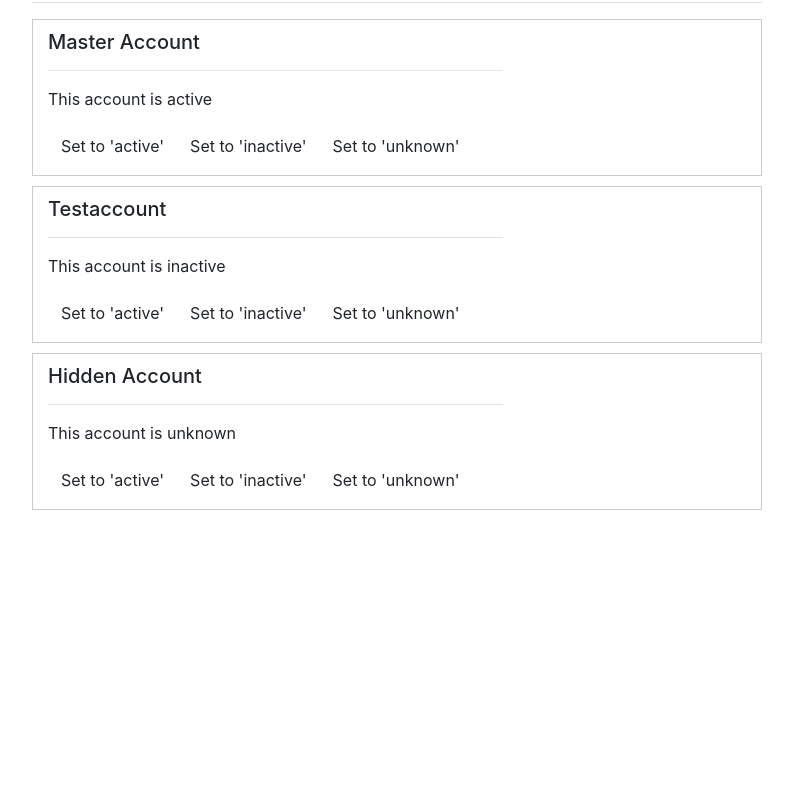
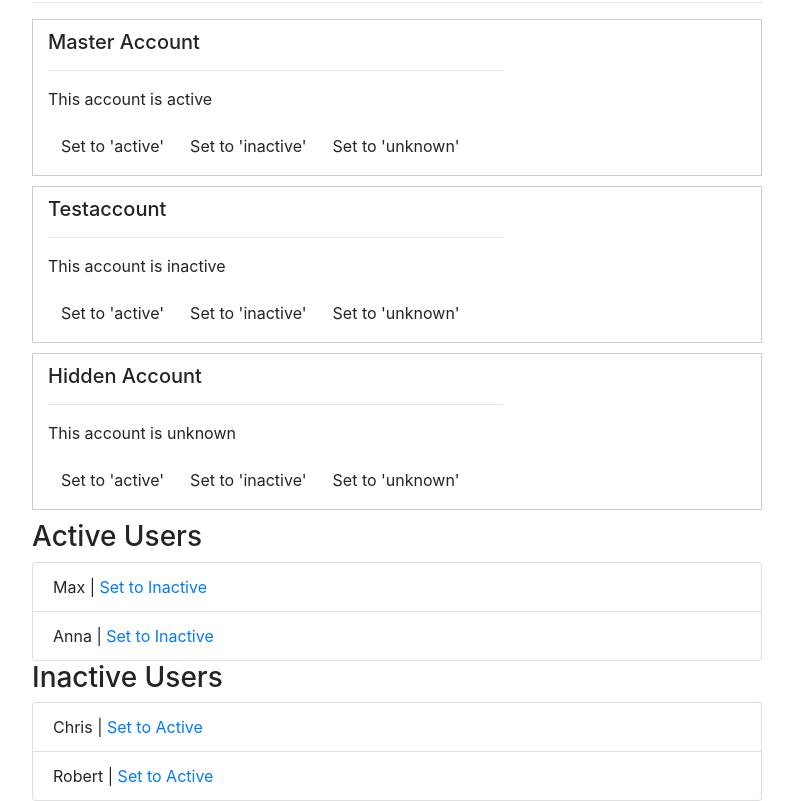
Before and after one commit to BrandConstantin/angular, an Angular app in the folder cursoAngular9ServicesAndDependencyInjection/: page / in a window 1280 px wide. Shown: the part 222-1023 px from the top of the page, without its empty margins (53-846 px from the left). Before the commit the page ends 800 px from the top, so only its background shows below. Built offline with nearby package versions, Linux system fonts and the light colour scheme.

Commit message:
exercise 4

```diff
--- /dev/null
+++ b/cursoAngular9ServicesAndDependencyInjection/src/app/active-users/active-users.component.html
@@ -0,0 +1,8 @@
+<h3>Active Users</h3>
+<ul class="list-group">
+  <li
+    class="list-group-item"
+    *ngFor="let user of users; let i = index">
+    {{ user }} | <a href="#" (click)="onSetToInactive(i)">Set to Inactive</a>
+  </li>
+</ul>
--- /dev/null
+++ b/cursoAngular9ServicesAndDependencyInjection/src/app/active-users/active-users.component.ts
@@ -0,0 +1,21 @@
+import { Component, EventEmitter, Input, OnInit, Output } from '@angular/core';
+import { UsersService } from '../users.service';
+
+@Component({
+  selector: 'app-active-users',
+  templateUrl: './active-users.component.html',
+  styleUrls: ['./active-users.component.css']
+})
+export class ActiveUsersComponent implements OnInit {
+  users: string[];
+
+  constructor(private userService: UsersService){}
+
+  ngOnInit(){
+    this.users = this.userService.activeUsers;
+  }
+
+  onSetToInactive(id: number) {
+    this.userService.setToInactive(id);
+  }
+}
--- a/cursoAngular9ServicesAndDependencyInjection/src/app/app.component.html
+++ b/cursoAngular9ServicesAndDependencyInjection/src/app/app.component.html
@@ -9,4 +9,16 @@
         [id]="i"></app-account>
     </div>
   </div>
+
+  <div class="row">
+    <div class="col-xs-12 col-md-8 col-md-offset-2">
+      <app-active-users></app-active-users>
+      <app-inactive-users></app-inactive-users>
+    </div>
+    <!--
+      Optimize this app by adding a UsersService which manages the active and inactive users.
+
+      Also add a CounterService which counts the number of active->inactive and inactive->active actions.
+    -->
+  </div>
 </div>
--- a/cursoAngular9ServicesAndDependencyInjection/src/app/app.component.ts
+++ b/cursoAngular9ServicesAndDependencyInjection/src/app/app.component.ts
@@ -1,11 +1,12 @@
 import { Component, OnInit } from '@angular/core';
 import { AccountsService } from './accounts.service';
+import { UsersService } from './users.service';
 
 @Component({
   selector: 'app-root',
   templateUrl: './app.component.html',
   styleUrls: ['./app.component.css'],
-  // providers: [AccountsService]
+  providers: [UsersService]
 })
 export class AppComponent implements OnInit {
   accounts: {name: string, status: string}[] = [];
--- /dev/null
+++ b/cursoAngular9ServicesAndDependencyInjection/src/app/count.service.ts
@@ -0,0 +1,14 @@
+export class CountService{
+    activeToInactiveCounter = 0;
+    inactiveToACtiveCounter = 0;
+
+    incrementACtiveToInactive(){
+        this.activeToInactiveCounter++;
+        console.log("Act to Ina " + this.activeToInactiveCounter);
+    }
+
+    incrementInactiveToActive(){
+        this.inactiveToACtiveCounter++;
+        console.log("Ina to act " + this.inactiveToACtiveCounter);
+    }
+}
--- /dev/null
+++ b/cursoAngular9ServicesAndDependencyInjection/src/app/inactive-users/inactive-users.component.html
@@ -0,0 +1,8 @@
+<h3>Inactive Users</h3>
+<ul class="list-group">
+  <li
+    class="list-group-item"
+    *ngFor="let user of users; let i = index">
+    {{ user }} | <a href="#" (click)="onSetToActive(i)">Set to Active</a>
+  </li>
+</ul>
--- /dev/null
+++ b/cursoAngular9ServicesAndDependencyInjection/src/app/inactive-users/inactive-users.component.ts
@@ -0,0 +1,21 @@
+import { Component, EventEmitter, Input, OnInit, Output } from '@angular/core';
+import { UsersService } from '../users.service';
+
+@Component({
+  selector: 'app-inactive-users',
+  templateUrl: './inactive-users.component.html',
+  styleUrls: ['./inactive-users.component.css']
+})
+export class InactiveUsersComponent implements OnInit {
+  users: string[];
+
+  constructor(private userService: UsersService){}
+
+  ngOnInit(){
+    this.users = this.userService.inactiveUsers;
+  }
+
+  onSetToActive(id: number) {
+    this.userService.setToActive(id);
+  }
+}
--- /dev/null
+++ b/cursoAngular9ServicesAndDependencyInjection/src/app/users.service.ts
@@ -0,0 +1,22 @@
+import { Injectable } from "@angular/core";
+import { CountService } from "./count.service";
+
+@Injectable()
+export class UsersService{
+    activeUsers = ['Max', 'Anna'];
+    inactiveUsers = ['Chris', 'Robert'];
+
+    constructor(private counterSErvice: CountService){}
+
+    setToActive(id: number){
+        this.activeUsers.push(this.inactiveUsers[id]);
+        this.inactiveUsers.splice(id, 1);
+        this.counterSErvice.incrementACtiveToInactive;
+    }
+
+    setToInactive(id: number){
+        this.inactiveUsers.push(this.activeUsers[id]);
+        this.activeUsers.splice(id, 1);
+        this.counterSErvice.incrementInactiveToActive;
+    }
+}
```
Also changed, not shown: cursoAngular9ServicesAndDependencyInjection/src/app/app.module.ts (+7 -2 lines), cursoAngular9ServicesAndDependencyInjection/src/app/active-users/active-users.component.css (added), cursoAngular9ServicesAndDependencyInjection/src/app/inactive-users/inactive-users.component.css (added).
